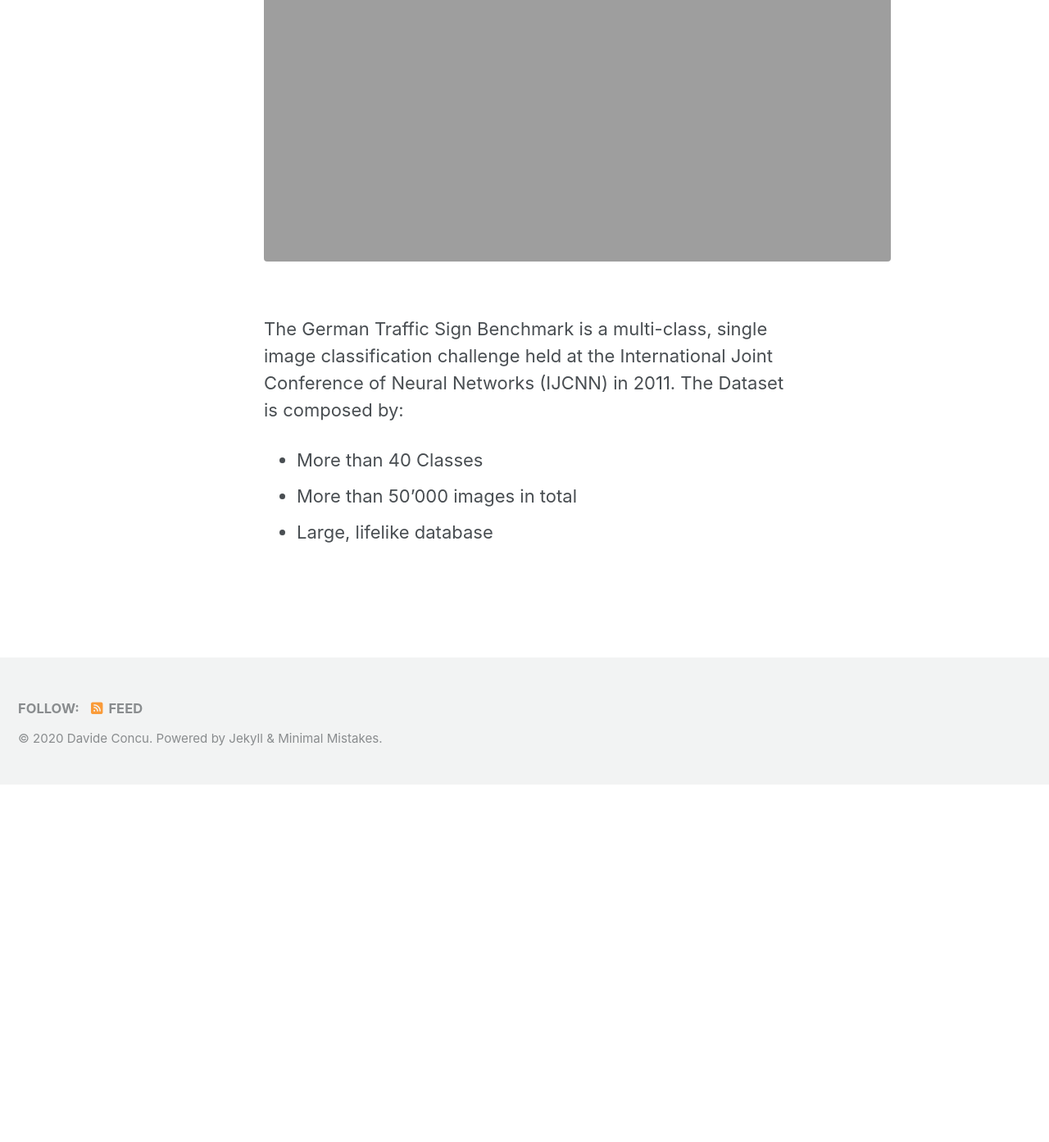
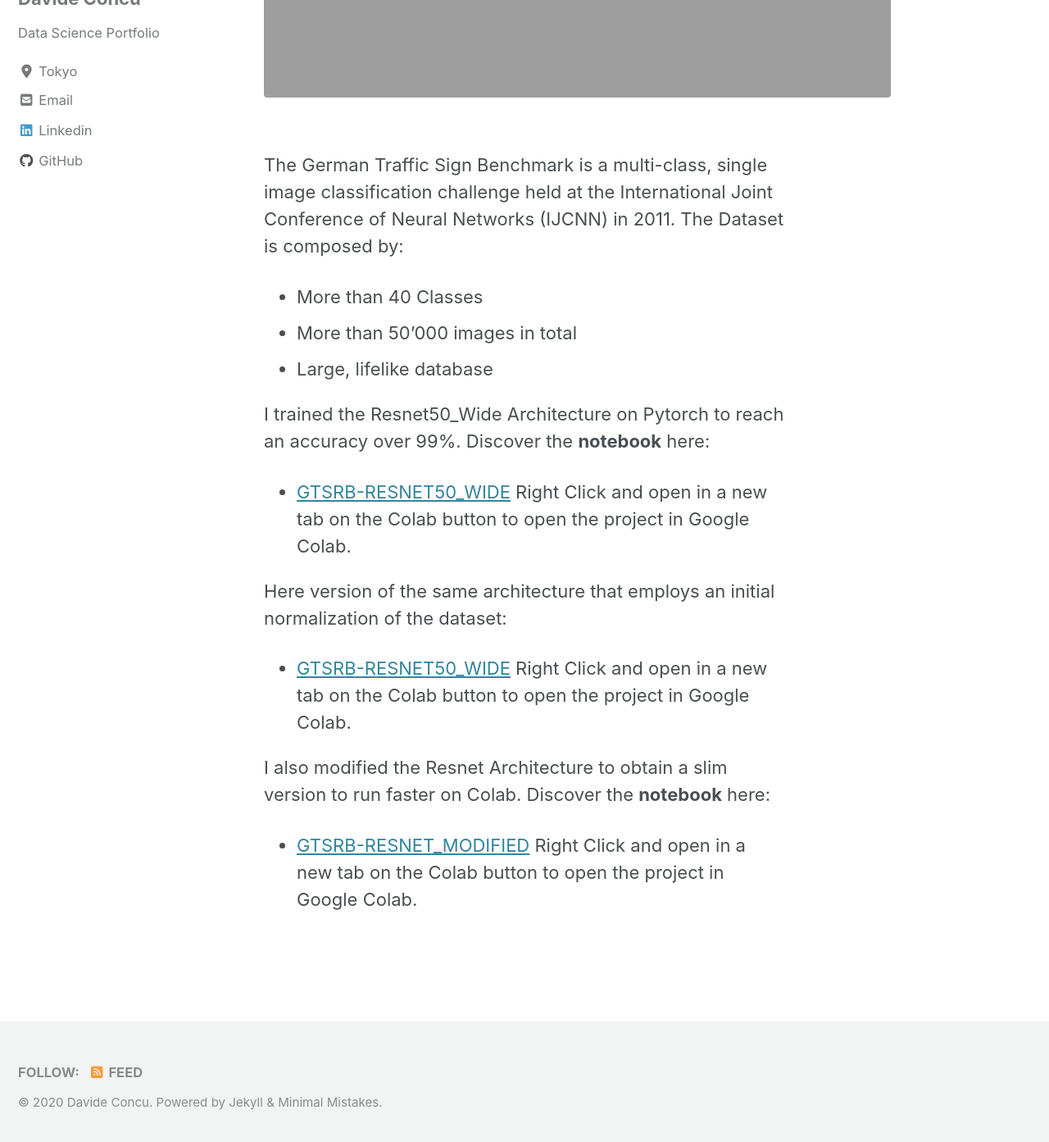
Before and after one commit to DavideDaz/EntuData, a Jekyll site: the page built from _pages/machinelearning.md, in a window 1280 px wide and 1400 px high, scrolled down 1219 px. Shown: the top 1393 px of the window at 82% size. Built offline with Jekyll 4.4.1, drawn with Linux system fonts in a browser that asks for light colours; cached includes are drawn as plain includes; nearby versions of some CDN libraries; some of the changed text lies outside the part shown.

Commit message:
Project german

```diff
--- a/_pages/machinelearning.md
+++ b/_pages/machinelearning.md
@@ -7,8 +7,7 @@ header:
   image: "/pictures/rainbridgeResize.jpg"
 ---
 
-# GTSRB - German Traffic Sign Recognition Benchmark
-## Multi-class, single-image classification challenge from Kaggle dataset
+## GTSRB - German Traffic Sign Recognition Benchmark - Multi-class, single-image classification challenge from Kaggle dataset
 
 <figure class="full">
 <img src="{{ site.url }}{{ site.baseurl }}/GTSRB/Header.png" alt="Traffic signs">
@@ -19,3 +18,15 @@ The German Traffic Sign Benchmark is a multi-class, single image classification
 * More than 40 Classes
 * More than 50'000 images in total
 * Large, lifelike database
+
+I trained the Resnet50_Wide Architecture on Pytorch to reach an accuracy over 99%. Discover the **notebook** here:
+* [GTSRB-RESNET50_WIDE](https://github.com/DavideDaz/TokyoDataScience/blob/master/Machine%20Learning%20Projects/GTSRB/gtsrb_resnet50Wide_WAdam_10%25val.ipynb)
+Right Click and open in a new tab on the Colab button to open the project in Google Colab.
+
+Here version of the same architecture that employs an initial normalization of the dataset:
+* [GTSRB-RESNET50_WIDE](https://github.com/DavideDaz/TokyoDataScience/blob/master/Machine%20Learning%20Projects/GTSRB/gtsrb_resnet50Wide_WAdam_10%25val_Norm.ipynb)
+Right Click and open in a new tab on the Colab button to open the project in Google Colab.
+
+I also modified the Resnet Architecture to obtain a slim version to run faster on Colab. Discover the **notebook** here:
+* [GTSRB-RESNET_MODIFIED](https://github.com/DavideDaz/TokyoDataScience/blob/master/Machine%20Learning%20Projects/GTSRB/gtsrb_resnetModified_WAdam_10%25val.ipynb)
+Right Click and open in a new tab on the Colab button to open the project in Google Colab.
```
Also changed, not shown: pictures/rainbridgeResize.jpg.
